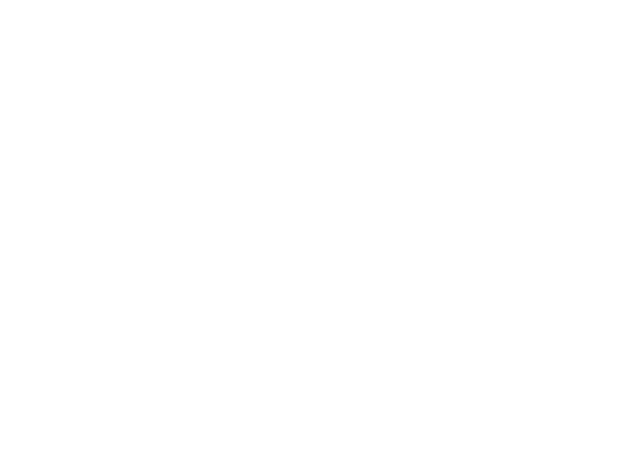
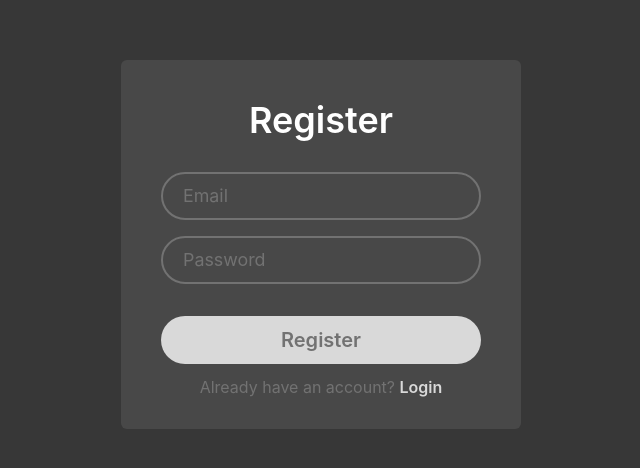
Before and after one commit to ascribner2/SustainabilityApp, a React (Vite) app in the folder SustainabilityFrontend/: page /register in a window 1280 px wide. Before the commit this address had no page. Shown: the part 156-624 px from the top of the page, without its empty margins (319-959 px from the left). Built offline with nearby package versions, Linux system fonts and the light colour scheme.

Commit message:
Finished the registration page main functionality. I just have add all of the verification logic.

```diff
--- a/SustainabilityFrontend/src/App.jsx
+++ b/SustainabilityFrontend/src/App.jsx
@@ -1,5 +1,6 @@
 import './App.css'
 import Login from './Pages/Login/Login.jsx'
+import Register from './Pages/Register/Register.jsx'
 import Layout from './Pages/Layout/Layout.jsx'
 import Dashboard from './Pages/Dashboard/Dashboard.jsx'
 import { BrowserRouter, Routes, Route } from 'react-router-dom'
@@ -11,6 +12,7 @@
     <BrowserRouter>
       <Routes>
         <Route path="/login" element={<Login />}/>
+        <Route path="/register" element={<Register />}/>
         <Route element={<Layout/>}>
           <Route path="/" element={<Dashboard />}/>
         </Route>
--- a/SustainabilityFrontend/src/Pages/Login/Login.jsx
+++ b/SustainabilityFrontend/src/Pages/Login/Login.jsx
@@ -10,12 +10,12 @@
 
 
     async function login(LoginData) {
-        let username = LoginData.get("username");
+        let email = LoginData.get("email");
         let password = LoginData.get("password");
 
         try {
             let data = await axios.post('http://127.0.0.1:8080/login', {
-                "email": username,
+                "email": email,
                 "password": password
             }, {
                 withCredentials: true
@@ -45,16 +45,16 @@
                 <p className={styles.loginBoxHeader}>Login</p>
 
                 {/* Crendentials */}
-                <input className={styles.credentialBox} name="username" placeholder="Username"/>
+                <input className={styles.credentialBox} name="email" placeholder="Email"/>
 
                 <input type="password" className={styles.credentialBox} name="password" placeholder="Password"/>
 
-                {invalid ? <p className={styles.invalid}>Incorrect Username or Password</p> : <></>}
+                {invalid ? <p className={styles.invalid}>Incorrect Email or Password</p> : <></>}
 
                 <input type="submit" className={styles.loginButton} name="loginButton" value="Login"/>
 
                 {/* Register link */}
-                <p className={[styles.registerLinkPretext, styles.loginBoxText].join(" ")}>Don't have an account? <span className={styles.registerLink}>Register</span></p>
+                <p className={[styles.registerLinkPretext, styles.loginBoxText].join(" ")}>Don't have an account? <span onClick={() => navigate('/register')} className={styles.registerLink}>Register</span></p>
             </div>
         </form>
     </div>
--- a/SustainabilityFrontend/src/Pages/Register/Register.jsx
+++ b/SustainabilityFrontend/src/Pages/Register/Register.jsx
@@ -3,61 +3,56 @@
 import {useState, useEffect} from 'react'
 import axios from 'axios'
 
-
-// NEED TO IMPLEMENT REGISTER PAGE
-
 function Register() {
     const [invalid, setInvalid] = useState(false)
-    const [loginData, setLoginData] = useState(null)
+    const [registerData, setRegisterData] = useState(null)
     let navigate = useNavigate();
 
 
-    async function login(LoginData) {
-        let username = LoginData.get("username");
-        let password = LoginData.get("password");
+    async function Register(RegisterData) {
+        let email = RegisterData.get("email");
+        let password = RegisterData.get("password");
 
         try {
-            let data = await axios.post('http://127.0.0.1:8080/login', {
-                "email": username,
+            let data = await axios.post('http://127.0.0.1:8080/register', {
+                "email": email,
                 "password": password
-            }, {
-                withCredentials: true
             })
-            setLoginData(data)
+            setRegisterData(data)
         } catch (error) {
             error.code !== "ERR_NETWORK" ? console.log(error.response.data) : console.log("Error Connecting To Server")
-            setLoginData({"status": 400})
+            setRegisterData({"status": 400})
         }
     }
 
     useEffect(() => {
-        if (loginData !== null) {
-            if (loginData.status === 200) {
-                navigate('/')
+        if (registerData !== null) {
+            if (registerData.status === 200) {
+                navigate('/login')
             } else {
                 setInvalid(true)
             }
         }
 
-    }, [loginData])
+    }, [registerData])
 
     return (
-    <div className={styles.loginBackground}>
-        <form action={login}>
-            <div className={styles.loginBox}>
-                <p className={styles.loginBoxHeader}>Register</p>
+    <div className={styles.registerBackground}>
+        <form action={Register}>
+            <div className={styles.registerBox}>
+                <p className={styles.registerBoxHeader}>Register</p>
 
                 {/* Crendentials */}
-                <input className={styles.credentialBox} name="username" placeholder="Username"/>
+                <input className={styles.credentialBox} name="email" placeholder="Email"/>
 
                 <input type="password" className={styles.credentialBox} name="password" placeholder="Password"/>
 
-                {invalid ? <p className={styles.invalid}>Incorrect Username or Password</p> : <></>}
+                {invalid ? <p className={styles.invalid}>Invalid Email or Password</p> : <></>}
 
-                <input type="submit" className={styles.loginButton} name="loginButton" value="Register"/>
+                <input type="submit" className={styles.registerButton} name="registerButton" value="Register"/>
 
                 {/* Register link */}
-                <p className={[styles.registerLinkPretext, styles.loginBoxText].join(" ")}>Already have an account? <span className={styles.registerLink}>Login</span></p>
+                <p className={[styles.registerLinkPretext, styles.registerBoxText].join(" ")}>Already have an account? <span onClick={() => navigate('/login')} className={styles.registerLink}>Login</span></p>
             </div>
         </form>
     </div>
--- a/SustainabilityFrontend/src/Pages/Register/Register.module.css
+++ b/SustainabilityFrontend/src/Pages/Register/Register.module.css
@@ -1,5 +1,5 @@
-/* Login Background */
-.loginBackground {
+/* register Background */
+.registerBackground {
   display: flex;
   flex-direction: row;
   justify-content: center;
@@ -8,8 +8,8 @@
   min-height: 100vh;
 }
 
-/* Login Box */
-.loginBox {
+/* register Box */
+.registerBox {
   display: flex;
   flex-direction: column;
   justify-content: start;
@@ -24,8 +24,8 @@
   padding-bottom: 2.0rem;
 }
 
-/* Login Header */
-.loginBoxHeader {
+/* register Header */
+.registerBoxHeader {
   width: auto;
   font-size: 2.25rem;
   line-height: 2.5rem;
@@ -34,8 +34,8 @@
   color: #FFFFFF;
 }
 
-/* Text in the login box */
-.loginBoxText {
+/* Text in the register box */
+.registerBoxText {
   width: auto;
 }
 
@@ -71,8 +71,8 @@
   color: #727272;
 }
 
-/* Login Button */
-.loginButton {
+/* register Button */
+.registerButton {
   display: flex;
   justify-content: center;
   background-color: #D9D9D9;
@@ -90,7 +90,7 @@
   border: none;
 }
 
-.loginButton:hover {
+.registerButton:hover {
   cursor: pointer;
 }
 
```
